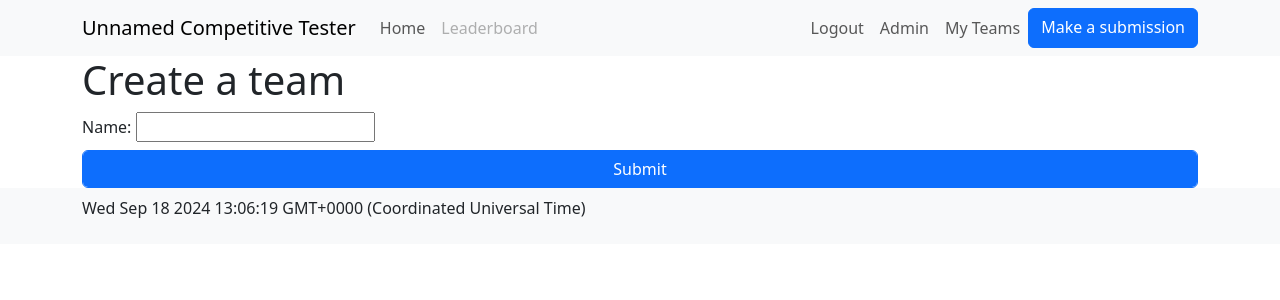
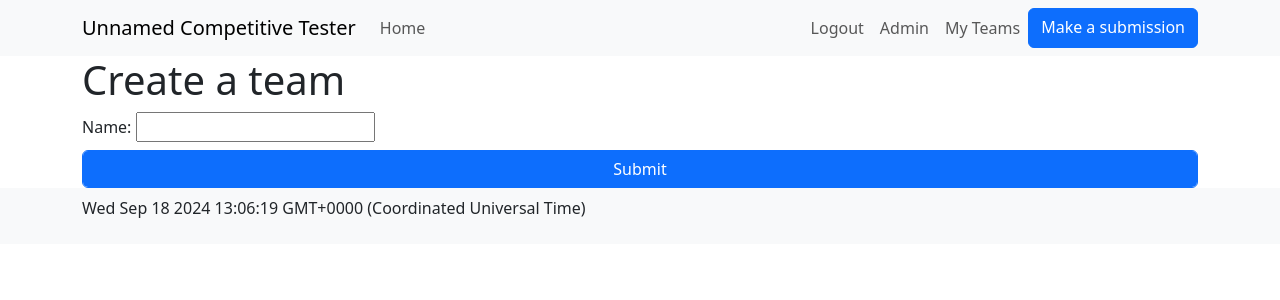
Before and after one commit to jnywong/frx-challenges, a Django app: page /teams/create in a window 1280 px wide. Shown: the top 300 px of the page. Run offline with Django 5.2, Linux system fonts and the light colour scheme; the visitor is signed in with stand-in values (Sample User, id 1); data that the repository does not hold is empty.

Commit message:
Hide, don't disable, non-running options
While disabling is the right call in most situations, it's
confusing here because the enabled / disabled is not determined
by the user's action, but by passage of time.

Ref https://github.com/2i2c-org/unnamed-thingity-thing/issues/59

```diff
--- a/comptest/web/templates/page.html
+++ b/comptest/web/templates/page.html
@@ -30,10 +30,6 @@
                         {% endfor %}
                         {% if challenge_state == "RUNNING" %}
                             <a class="nav-link" href="{% url 'leaderboard' %}">Leaderboard</a>
-                        {% else %}
-                            <li class="nav-item">
-                                <a class="nav-link disabled" href="#">Leaderboard</a>
-                            </li>
                         {% endif %}
                     </div>
                 </div>
@@ -53,11 +49,6 @@
                             {% if challenge_state == "RUNNING" %}
                                 <a class="btn btn-primary"
                                    href="{% url 'github_login' %}?next={{ request.path }}">Login with GitHub</a>
-                            {% else %}
-                                <a class="btn btn-secondary disabled"
-                                   href="#"
-                                   role="button"
-                                   aria-disabled="true">Login with GitHub</a>
                             {% endif %}
                         {% endif %}
                     </div>
```
